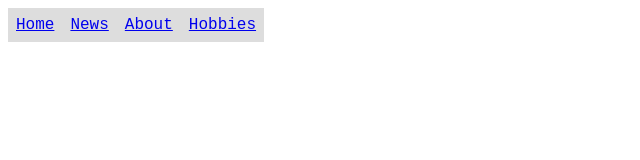
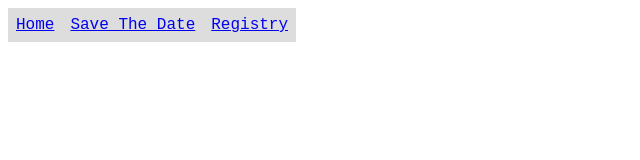
Before and after one commit to nushkabaji/nushkaandryanwebsite, a plain HTML site: page index.html in a window 1280 px wide. Shown: the whole page, without its empty margins (0-640 px from the left). Drawn offline with Linux system fonts and the light colour scheme.

Commit message:
Update index.html

```diff
--- a/index.html
+++ b/index.html
@@ -7,8 +7,7 @@
 <head>
   <ul>
   <li><a href="/index.html">Home</a></li>
-  <li><a href="news.html">News</a></li>
-  <li><a href="about.html">About</a></li>
-  <li><a href="hobbies.html">Hobbies</a></li>
+  <li><a href="date.html">Save The Date</a></li>
+  <li><a href="registry.html">Registry</a></li>
 
 </ul>
```
